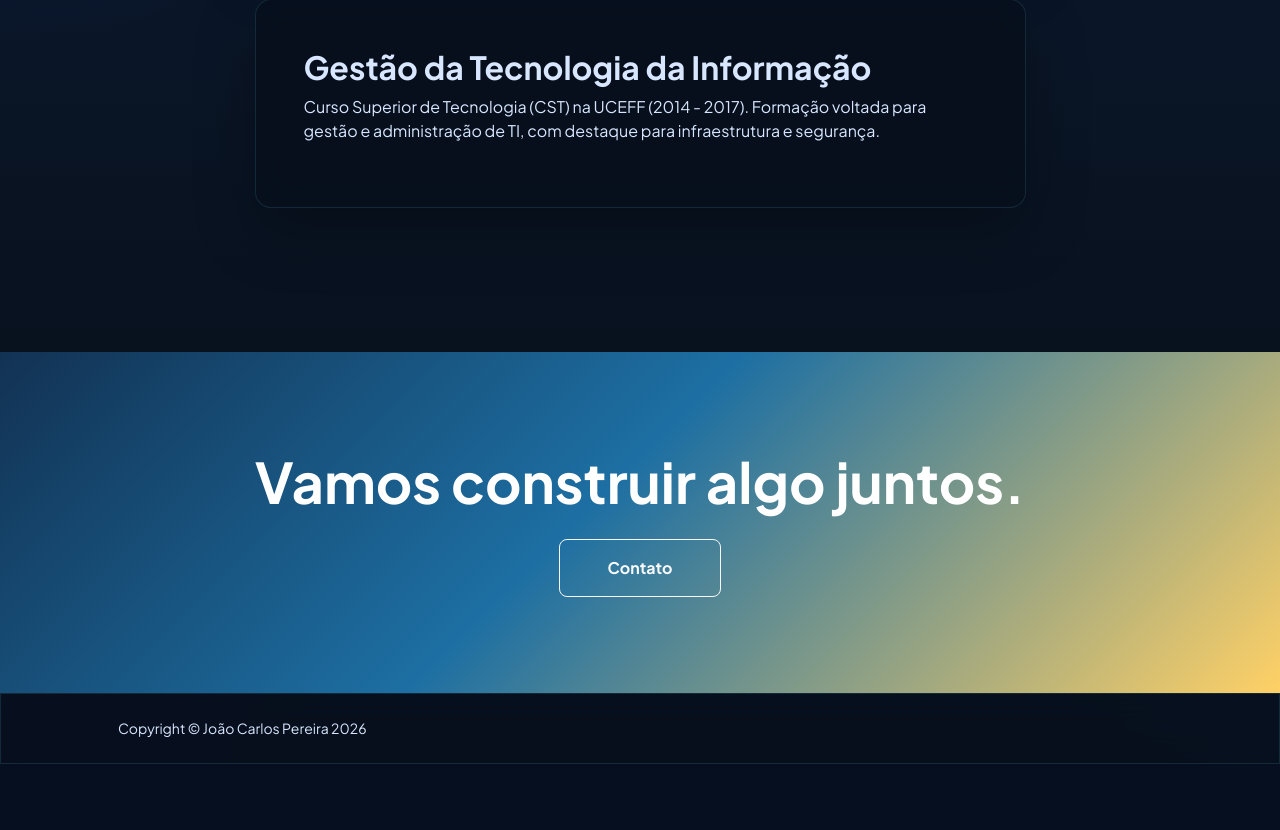
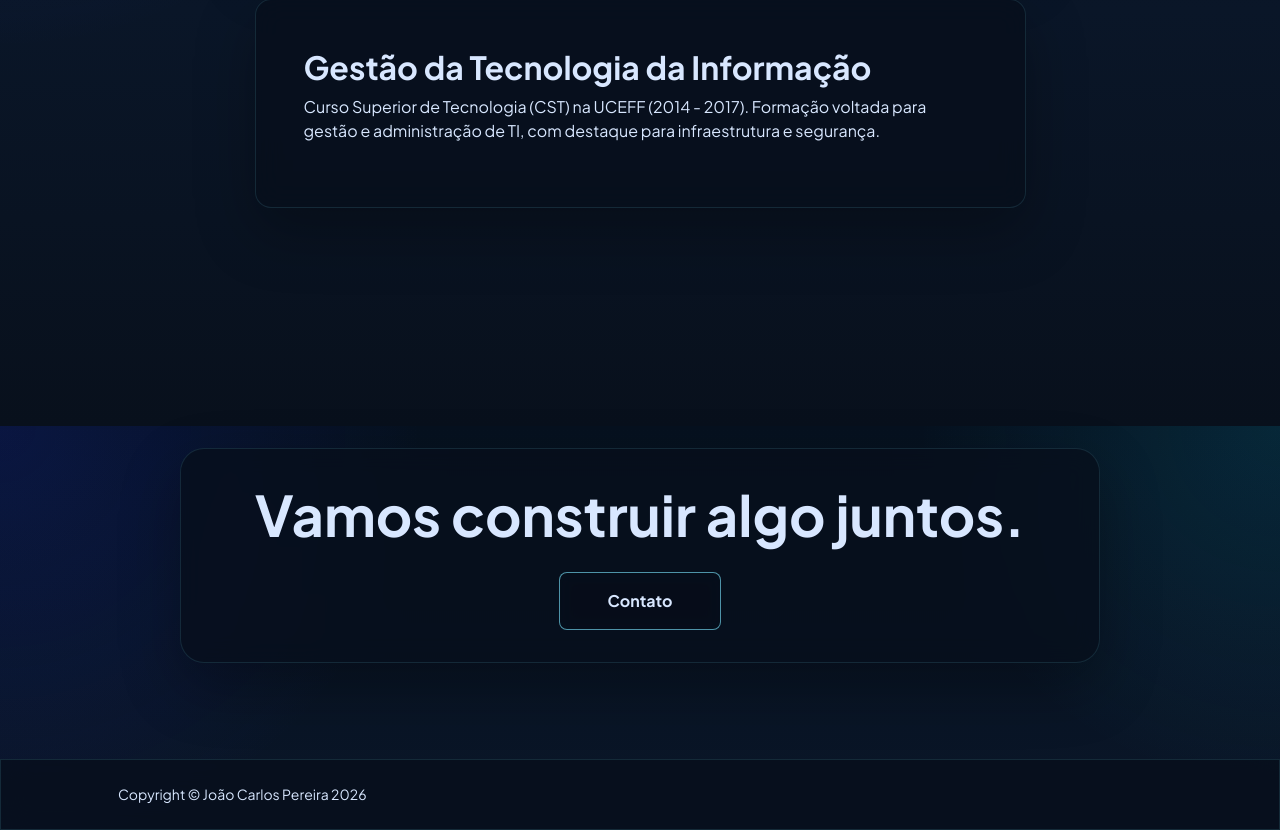
Before and after one commit to JoaoCarlosPereira/joaocarlospereira.github.io, a PHP site: page /projects.html in a window 1280 px wide. Shown: the part 1174-2004 px from the top of the page. Before the commit the page ends 1938 px from the top, so only its background shows below. Run offline with PHP 8.4, Linux system fonts and the light colour scheme.

Commit message:
Align projects CTA panel with site theme
- replace the bright call-to-action block on the formations page with the shared dark glass panel treatment
- switch the CTA button to the site-standard outline style
- keep the CTA width consistent with the rest of the content panels

```diff
--- a/projects.html
+++ b/projects.html
@@ -94,11 +94,11 @@
             </section>
 
             <!-- Call to action section-->
-            <section class="py-5 bg-gradient-primary-to-secondary text-white">
+            <section class="py-5">
                 <div class="container px-5 my-5">
-                    <div class="text-center">
+                    <div class="text-center pacman-panel projects-cta">
                         <h2 class="display-4 fw-bolder mb-4">Vamos construir algo juntos.</h2>
-                        <a class="btn btn-outline-light btn-lg px-5 py-3 fs-6 fw-bolder" href="contact.html">Contato</a>
+                        <a class="btn btn-outline-dark btn-lg px-5 py-3 fs-6 fw-bolder" href="contact.html">Contato</a>
                     </div>
                 </div>
             </section>
--- a/responsive-fixes.css
+++ b/responsive-fixes.css
@@ -313,6 +313,11 @@ body.pacman-tech-theme .feature.bg-primary {
     margin: 0 auto;
 }
 
+.projects-cta {
+    max-width: 920px;
+    margin: 0 auto;
+}
+
 @media (max-width: 1199.98px) {
     header .row.gx-5.align-items-center {
         flex-direction: column-reverse;
```
